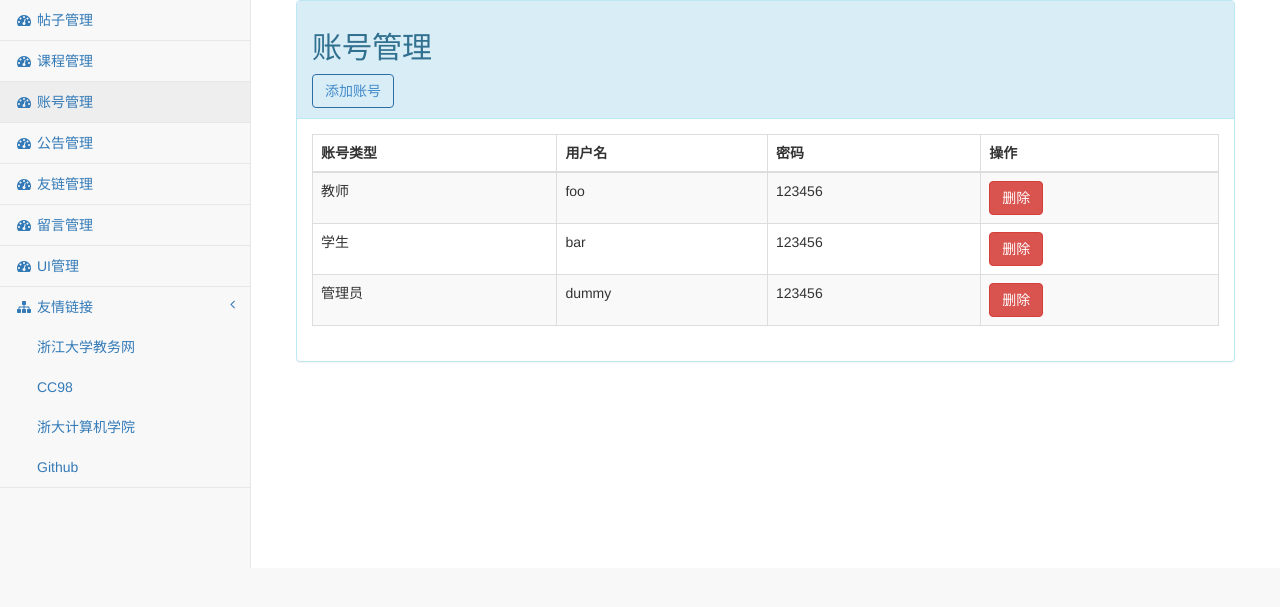
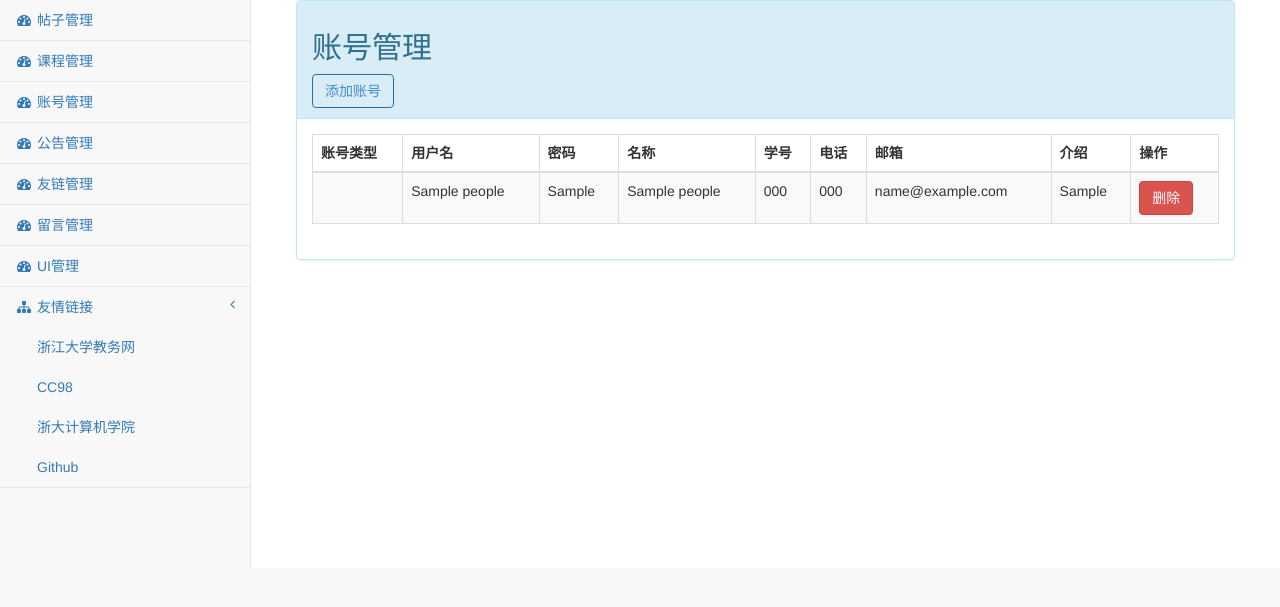
Before and after one commit to Elliotloststh/course_website, a PHP site: page /admin/account_management.php in a window 1280 px wide. Shown: the part 51-658 px from the top of the page. Run offline with PHP 8.4, Linux system fonts and the light colour scheme; tables that the repository leaves empty or names only in its code hold one stand-in row (values such as "Sample post"); some libraries are stand-ins or nearby versions.

Commit message:
完成admin account

```diff
--- a/admin/account_management.php
+++ b/admin/account_management.php
@@ -331,7 +331,7 @@
             <div class="panel panel-info">
                 <div class="panel-heading">
                     <strong><h2>账号管理</h2></strong>
-                    <button type="button" class="btn btn-outline btn-primary text-right"> 添加账号 </button>
+                    <button type="button" class="btn btn-outline btn-primary text-right" data-toggle="modal"  data-target="#addition" onclick="show_modal('account')"> 添加账号</button>
 
                 </div>
 
@@ -347,34 +347,30 @@
                                         <th>账号类型</th>
                                         <th>用户名</th>
                                         <th>密码</th>
+                                        <th>名称</th>
+                                        <th>学号</th>
+                                        <th>电话</th>
+                                        <th>邮箱</th>
+                                        <th>介绍</th>
                                         <th>操作</th>
                                     </tr>
                                     </thead>
                                     <tbody>
-                                    <tr>
-                                        <td >教师</td>
-                                        <td>foo</td>
-                                        <td>123456</td>
-                                        <td>
-                                            <button class="btn btn-danger" type="button">删除</button>
-                                        </td>
-                                    </tr>
-                                    <tr>
-                                        <td>学生</td>
-                                        <td>bar</td>
-                                        <td>123456</td>
-                                        <td>
-                                            <button class="btn btn-danger" type="button">删除</button>
-                                        </td>
-                                    </tr>
-                                    <tr>
-                                        <td>管理员</td>
-                                        <td>dummy</td>
-                                        <td>123456</td>
-                                        <td>
-                                            <button class="btn btn-danger" type="button">删除</button>
-                                        </td>
-                                    </tr>
+                                    <?php include "../common/mysql_connect.php";
+
+                                    $sql = " select distinct type,usr_name,pswd,name,stu_number,telephone,email,introduction,people.people_id from people LEFT  JOIN people_type_class on people.people_id =people_type_class.people_id";
+                                    $result = mysqli_query($conn, $sql);
+                                    while ($arr = @mysqli_fetch_row($result)) {
+
+                                        echo "<tr>";
+                                        for ($i = 0; $i < 8; $i++) {
+                                            echo "<td> $arr[$i]</td>";
+                                        }
+                                        echo "<td><button class=\"btn btn-danger\" type=\"button\" onclick=\"admin_delete($arr[8],'account')\">删除</button></td>";
+                                        echo "</tr>";
+
+                                    }
+                                    ?>
 
                                     </tbody>
                                 </table>
@@ -389,8 +385,27 @@
     <!-- /.row -->
 </div>
 <!-- /#page-wrapper -->
+<!-- modal -->
+<div class="modal fade" id="addition" tabindex="-1" role="dialog" aria-labelledby="myModalLabel" aria-hidden="true">
+    <div class="modal-dialog">
+        <div class="modal-content">
+            <div class="modal-header">
+                <button type="button" class="close" data-dismiss="modal" aria-hidden="true">&times;</button>
+                <h4 class="modal-title" id="myModalLabel">添加界面</h4>
+            </div>
+            <div class="modal-body" id="add">
+            </div>
+            <div class="modal-footer">
+                <button type="button" class="btn btn-default" data-dismiss="modal">关闭</button>
+                <button type="button" class="btn btn-primary " onclick="pack_add('account')">保存</button>
+            </div>
+        </div><!-- /.modal-content -->
+    </div><!-- /.modal -->
 </div>
-<!-- /#wrapper -->
+
+
+</body>
+<script src="../js/admin_operation.js"></script>
 
 <!-- jQuery -->
 <script src="../vendor/jquery/jquery.min.js"></script>
@@ -406,9 +421,4 @@
 <script src="../vendor/morrisjs/morris.min.js"></script>
 <script src="../data/morris-data.js"></script>
 
-<!-- Custom Theme JavaScript -->
-<script src="../dist/js/sb-admin-2.js"></script>
-
-</body>
-
 </html>
--- a/admin/admin_delete.php
+++ b/admin/admin_delete.php
@@ -30,6 +30,10 @@ switch ($type){
         $table = "course";
         $primaryKey = "course_id";
         break;
+    case "account":
+        $table = "people";
+        $primaryKey = "people_id";
+        break;
 }
 
 //$sql = "delete from website_notice where notice_id='{$id}'";
--- a/js/admin_operation.js
+++ b/js/admin_operation.js
@@ -58,7 +58,7 @@ function show_modal(arg) {
             $("#add_notice").html(modal_content);
             break;
         case "message":
-            modal_content ="内容：<input type='text' id ='content'><br>发言人：<input type='text' id ='name'><br>";
+            modal_content ="内容：<input type='text' id ='content'><br><br>发言人：<input type='text' id ='name'><br>";
             $("#add_message").html(modal_content);
             break;
         case "link":
@@ -66,7 +66,18 @@ function show_modal(arg) {
             $("#add").html(modal_content);
             break;
         case "curriculum":
-            modal_content ="课程名：<input type='text' id ='name'><br>课程介绍：<input type='text' id ='intro'><br>";
+            modal_content ="课程名：<input type='text' id ='name'><br><br>课程介绍：<input type='text' id ='intro'><br>";
+            $("#add").html(modal_content);
+            break;
+        case "account":
+            modal_content ="账号类型：<input type='text' id ='atype'><br>" +
+                "<br>用户名：<input id='user' type ='text'><br>"+
+                "<br>密码：<input id='pswd' type ='text'><br>"+
+                "<br>名称：<input id='name' type ='text'><br>"+
+                "<br>学号：<input id='_number' type ='text'><br>"+
+                "<br>电话：<input id='telephone' type ='text'><br>"+
+                "<br>邮箱：<input id='email' type ='text'><br>"+
+                "<br>介绍：<input id='intro' type ='text'><br>";
             $("#add").html(modal_content);
             break;
     }
@@ -103,6 +114,19 @@ function pack_add(arg) {
                 intro:$("#intro").val()
             };
             break;
+        case "account":
+            info={
+                type:"account",
+                atype:$("#atype").val(),
+                user:$("#user").val(),
+                pswd:$("#pswd").val(),
+                name:$("#name").val(),
+                number:$("#_number").val(),
+                telephone:$("#telephone").val(),
+                email:$("#email").val(),
+                intro:$("#intro").val()
+            };
+            break;
     }
     console.log(info);
     admin_insert(info);
```
Also changed, not shown: admin/admin_insert.php (+24 -6 lines).
